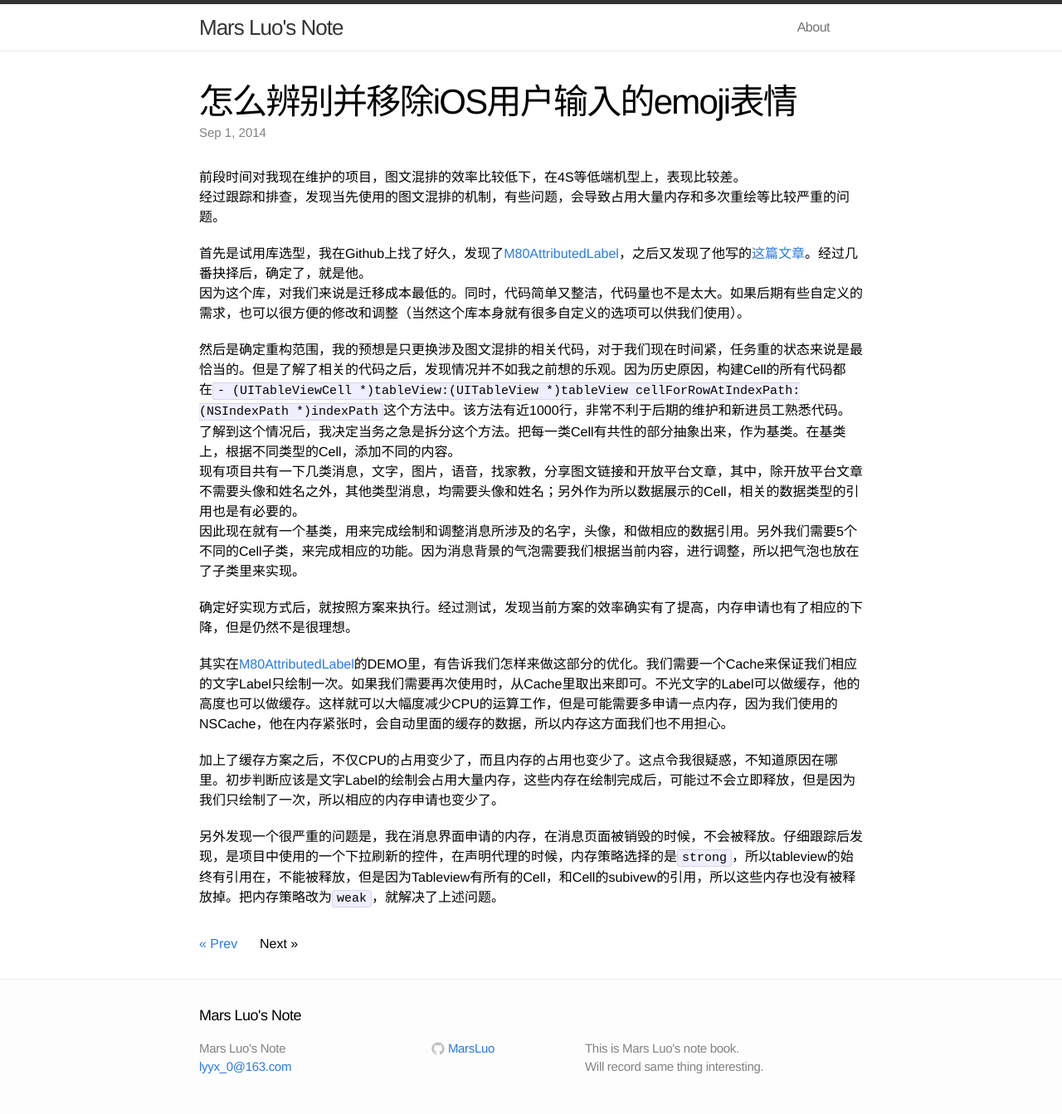
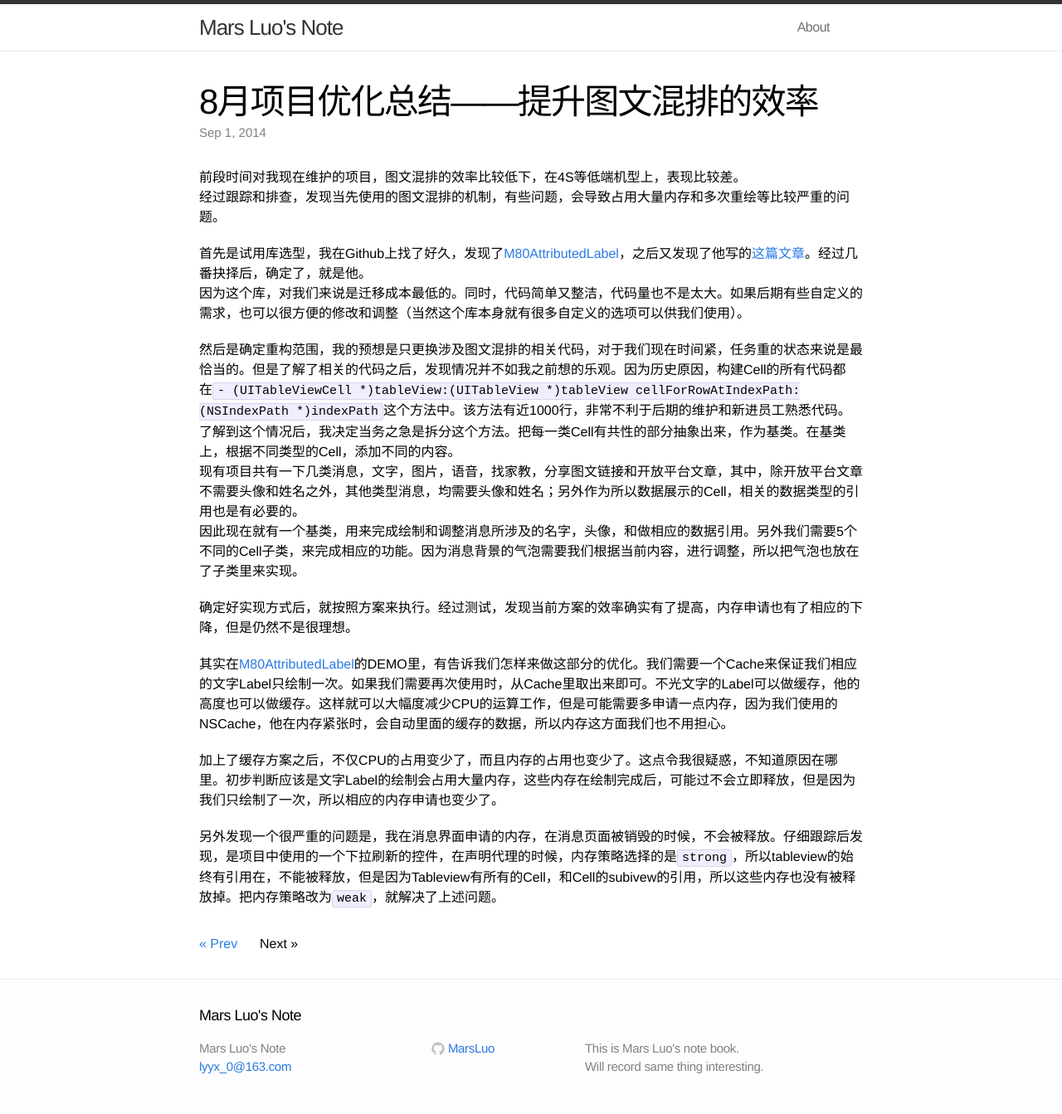
Before and after one commit to MarsLuo/marsluo.github.com, a Jekyll site: the page built from _posts/2014-09-01-optim-note.markdown, in a window 1280 px wide. Shown: the whole page at 83% size. Built offline with Jekyll 4.4.1, drawn with Linux system fonts in a browser that asks for light colours; comment, search, counter and statistics services are not loaded.

Commit message:
update post

```diff
--- a/_posts/2014-09-01-optim-note.markdown
+++ b/_posts/2014-09-01-optim-note.markdown
@@ -1,6 +1,6 @@
 ---
 layout: post
-title:  "怎么辨别并移除iOS用户输入的emoji表情"
+title:  "8月项目优化总结——提升图文混排的效率"
 date:   2014-09-01 18:00:00
 categories: 工匠梦
 tags: [iOS]
```
